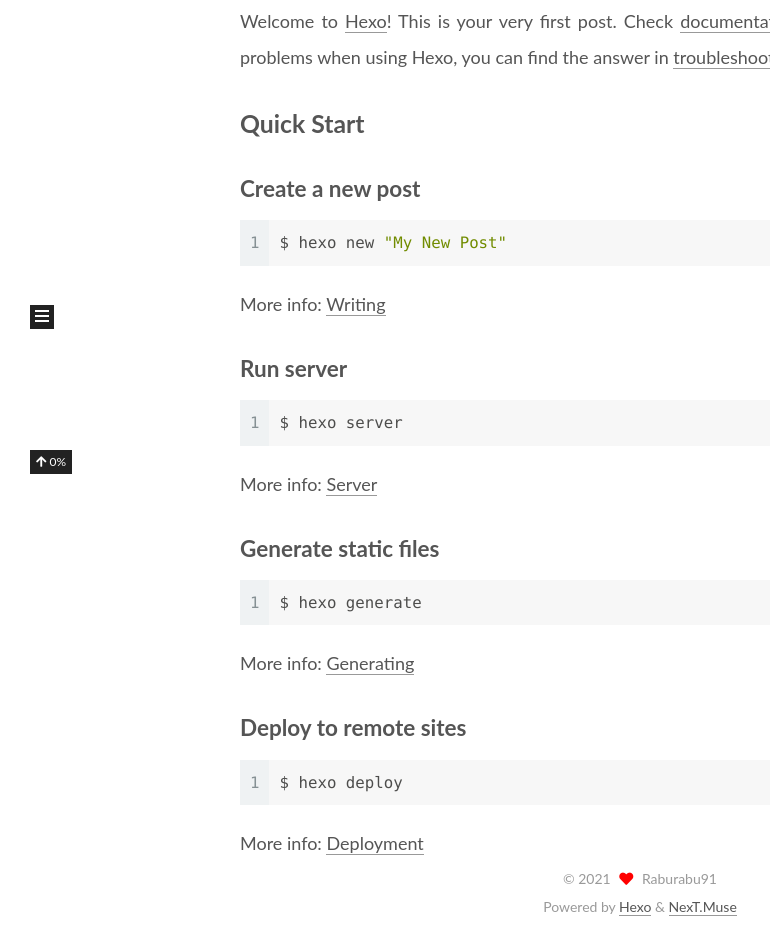
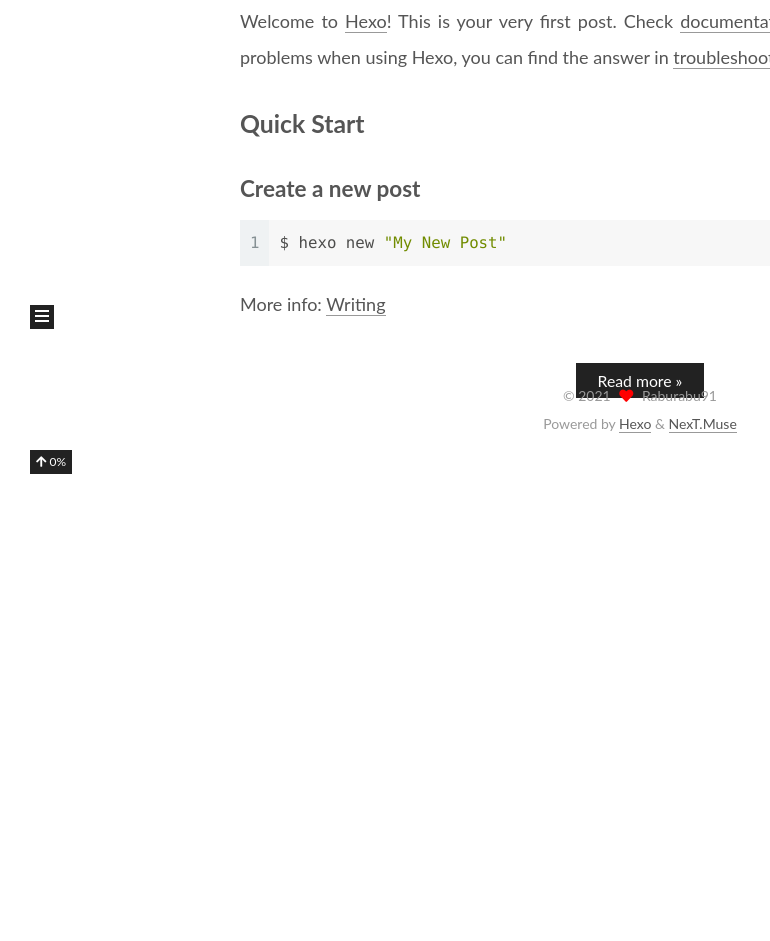
Before and after one commit to raburabu91/raburabu91.github.io, a plain HTML site: page index.html in a window 1280 px wide. Shown: the part 426-1367 px from the top of the page, without its empty margins (0-770 px from the left). After the commit the page ends 884 px from the top, so only its background shows below. Drawn offline with Linux system fonts and the light colour scheme.

Commit message:
Site updated: 2021-09-01 19:47:02

```diff
--- a/css/main.css
+++ b/css/main.css
@@ -1168,7 +1168,7 @@ pre .javascript .function {
 }
 .links-of-author a::before,
 .links-of-author span.exturl::before {
-  background: #c1007f;
+  background: #e9ff69;
   border-radius: 50%;
   content: ' ';
   display: inline-block;
--- a/index.html
+++ b/index.html
@@ -169,7 +169,8 @@
               </span>
               <span class="post-meta-item-text">Posted on</span>
 
-              <time title="Created: 2021-09-01 14:15:18" itemprop="dateCreated datePublished" datetime="2021-09-01T14:15:18+08:00">2021-09-01</time>
+
+              <time title="Created: 2021-09-01 14:15:18 / Modified: 19:46:43" itemprop="dateCreated datePublished" datetime="2021-09-01T14:15:18+08:00">2021-09-01</time>
             </span>
 
 
@@ -187,15 +188,13 @@
 <h2 id="Quick-Start"><a href="#Quick-Start" class="headerlink" title="Quick Start"></a>Quick Start</h2><h3 id="Create-a-new-post"><a href="#Create-a-new-post" class="headerlink" title="Create a new post"></a>Create a new post</h3><figure class="highlight bash"><table><tr><td class="gutter"><pre><span class="line">1</span><br></pre></td><td class="code"><pre><span class="line">$ hexo new <span class="string">&quot;My New Post&quot;</span></span><br></pre></td></tr></table></figure>
 
 <p>More info: <a target="_blank" rel="noopener" href="https://hexo.io/docs/writing.html">Writing</a></p>
-<h3 id="Run-server"><a href="#Run-server" class="headerlink" title="Run server"></a>Run server</h3><figure class="highlight bash"><table><tr><td class="gutter"><pre><span class="line">1</span><br></pre></td><td class="code"><pre><span class="line">$ hexo server</span><br></pre></td></tr></table></figure>
-
-<p>More info: <a target="_blank" rel="noopener" href="https://hexo.io/docs/server.html">Server</a></p>
-<h3 id="Generate-static-files"><a href="#Generate-static-files" class="headerlink" title="Generate static files"></a>Generate static files</h3><figure class="highlight bash"><table><tr><td class="gutter"><pre><span class="line">1</span><br></pre></td><td class="code"><pre><span class="line">$ hexo generate</span><br></pre></td></tr></table></figure>
-
-<p>More info: <a target="_blank" rel="noopener" href="https://hexo.io/docs/generating.html">Generating</a></p>
-<h3 id="Deploy-to-remote-sites"><a href="#Deploy-to-remote-sites" class="headerlink" title="Deploy to remote sites"></a>Deploy to remote sites</h3><figure class="highlight bash"><table><tr><td class="gutter"><pre><span class="line">1</span><br></pre></td><td class="code"><pre><span class="line">$ hexo deploy</span><br></pre></td></tr></table></figure>
-
-<p>More info: <a target="_blank" rel="noopener" href="https://hexo.io/docs/one-command-deployment.html">Deployment</a></p>
+          <!--noindex-->
+            <div class="post-button">
+              <a class="btn" href="/2021/09/01/hello-world/#more" rel="contents">
+                Read more &raquo;
+              </a>
+            </div>
+          <!--/noindex-->
 
 
     </div>
```
Also changed, not shown: 2021/09/01/hello-world/index.html (+5 -2 lines).
